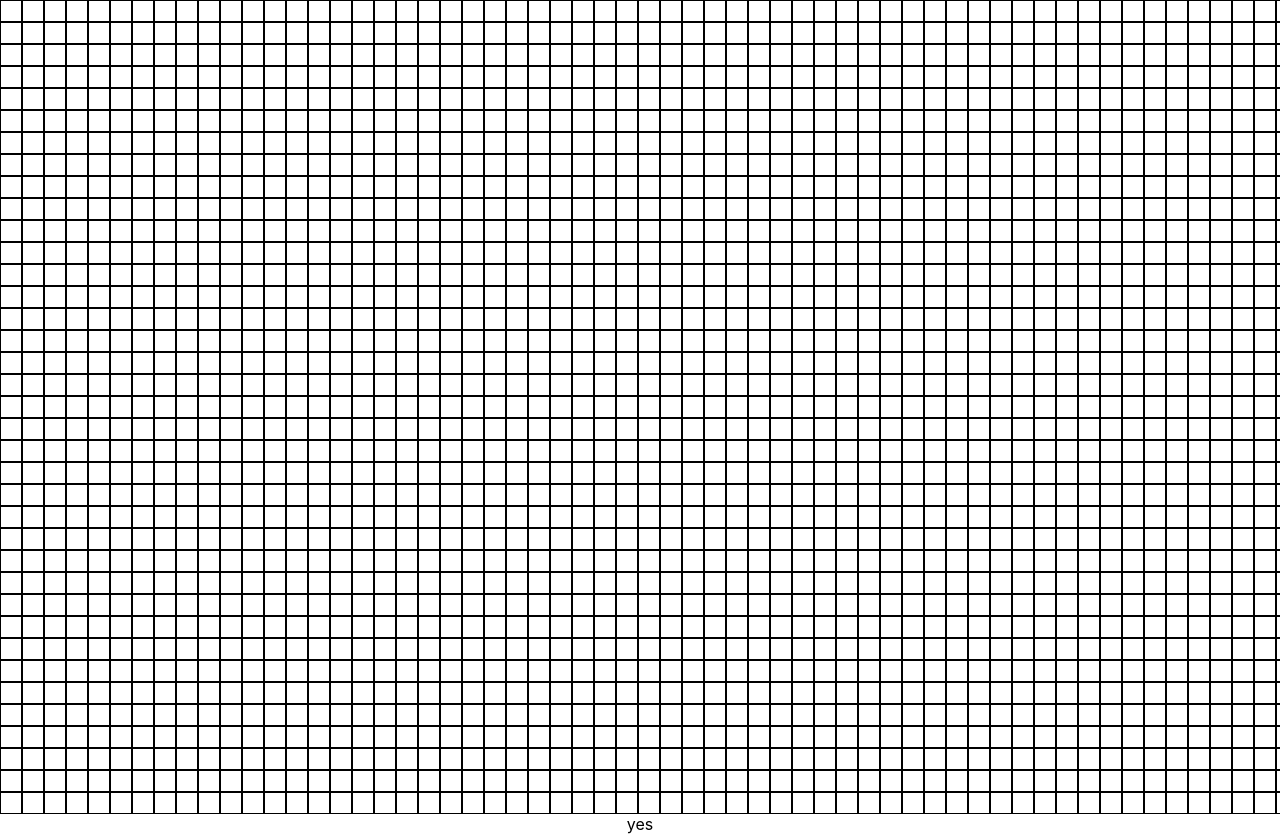
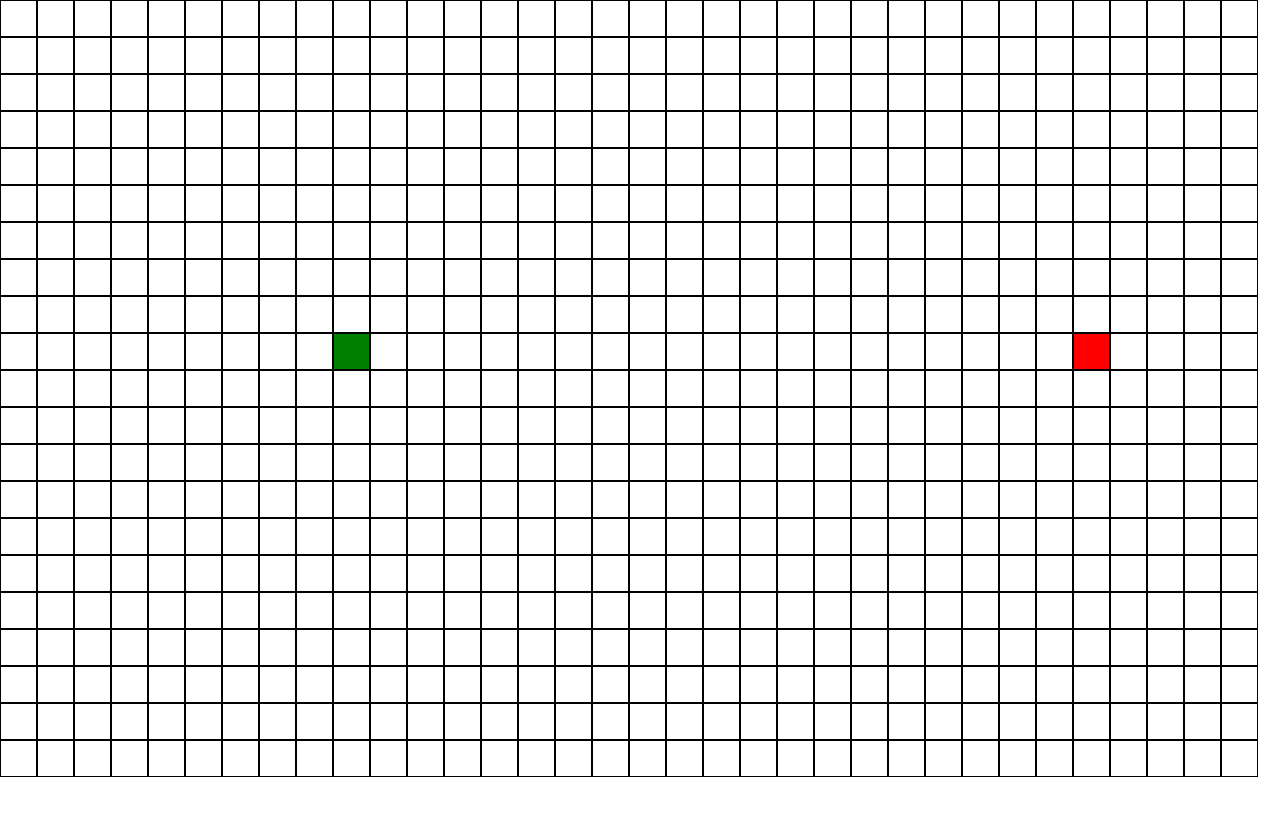
Before and after one commit to jzou9125/my-app, a React (Create React App) app: page / in a window 1280 px wide. After the commit the page ends 800 px from the top, so only its background shows below. Built offline with nearby package versions, Linux system fonts and the light colour scheme.

Commit message:
there is a graphing paper projected

```diff
--- a/package.json
+++ b/package.json
@@ -8,7 +8,7 @@
     "@testing-library/user-event": "^13.5.0",
     "react": "^18.2.0",
     "react-dom": "^18.2.0",
-    "react-scripts": "5.0.1",
+    "react-scripts": "^5.0.1",
     "web-vitals": "^2.1.4"
   },
   "scripts": {
--- a/src/App.js
+++ b/src/App.js
@@ -1,4 +1,3 @@
-import logo from "./logo.svg";
 import "./App.css";
 import PathfinderVisualizer from "./Pathfinder/PathfinderVisualizer";
 
--- a/src/Pathfinder/GraphPaper/GraphPaper.js
+++ b/src/Pathfinder/GraphPaper/GraphPaper.js
@@ -1,85 +1,42 @@
-import { useState, useEffect } from "react";
-import "./GraphPaper.css";
+import React, { useEffect, useState } from "react";
+import Node from "../Node/Node";
 
-function GraphPaper() {
-  // Create a 2D array to represent the graph paper
-  const [grid, setGrid] = useState([]);
-  const [startNode, setStartNode] = useState(null);
-  const [targetNode, setTargetNode] = useState(null);
+function GraphingPaper({ size }) {
+  const nodes = [];
+  const [width, setWidth] = useState(window.innerWidth);
+  const [height, setHeight] = useState(window.innerHeight);
+  const start = { row: 10, column: 10 };
+  const target = { row: 10, column: 30 };
 
   useEffect(() => {
-    const screenWidth = window.innerWidth;
-    const screenHeight = window.innerHeight;
-    const squareSize = 22;
-
-    const rows = Math.ceil(screenHeight / squareSize);
-    const columns = Math.ceil(screenWidth / squareSize);
-
-    const newGrid = Array.from({ length: rows }, () => []);
-    setGrid(newGrid.map((row) => Array.from({ length: columns }, () => null)));
+    function handleResize() {
+      setWidth(window.innerWidth);
+      setHeight(window.innerHeight);
+    }
+    window.addEventListener("resize", handleResize);
+    return () => {
+      window.removeEventListener("resize", handleResize);
+    };
   }, []);
 
-  const handleClick = (rowIndex, colIndex) => {
-    console.log(rowIndex, colIndex);
-    // Check if the start node has already been set
-    if (startNode) {
-      // If the start node has been set, set the target node
-      setTargetNode({ row: rowIndex, col: colIndex });
-    } else {
-      // If the start node has not been set, set the start node
-      setStartNode({ row: rowIndex, col: colIndex });
+  const cols = width / (size + 2);
+  const rows = height / (size + 2);
+  console.log(height, cols * 37);
+  console.log(rows, cols);
+  for (let i = 1; i < rows; i++) {
+    for (let j = 1; j < cols; j++) {
+      nodes.push(
+        <Node
+          id={`${i},${j}`}
+          size={size}
+          is_start={i == start.row && j == start.column}
+          is_target={i == target.row && j == target.column}
+        />
+      );
     }
-  };
+  }
 
-  return (
-    <div
-      style={{
-        display: "grid",
-        gridTemplateColumns: "repeat(auto-fit, 22px)",
-        gridTemplateRows: "repeat(auto-fit, 22px)",
-        gridGap: "0",
-        overflow: "hidden",
-        overflowY: "hidden",
-      }}
-    >
-      {grid.map((rows, rowIndex) =>
-        rows.map((item, colIndex) => {
-          // Determine the class to apply to the cell based on its state
-          let className = "";
-          if (
-            startNode &&
-            startNode.row === rowIndex &&
-            startNode.col === colIndex
-          ) {
-            className = "start-node";
-          } else if (
-            targetNode &&
-            targetNode.row === rowIndex &&
-            targetNode.col === colIndex
-          ) {
-            className = "target-node";
-          }
-
-          return (
-            <div
-              key={`${rowIndex}-${colIndex}`}
-              style={{
-                gridColumn: `${colIndex + 1} / ${colIndex + 2}`,
-                gridRow: `${rowIndex + 1} / ${rowIndex + 2}`,
-                width: "20px",
-                height: "20px",
-                border: "1px solid black",
-              }}
-              className={className}
-              onClick={() => handleClick(rowIndex, colIndex)}
-            >
-              {item || ""}
-            </div>
-          );
-        })
-      )}
-    </div>
-  );
+  return <div style={{ display: "flex", flexWrap: "wrap" }}>{nodes}</div>;
 }
 
-export default GraphPaper;
+export default GraphingPaper;
--- a/src/Pathfinder/Node/Node.css
+++ b/src/Pathfinder/Node/Node.css
@@ -0,0 +1,7 @@
+.start {
+  background-color: green;
+}
+
+.target {
+  background-color: red;
+}
--- a/src/Pathfinder/Node/Node.js
+++ b/src/Pathfinder/Node/Node.js
@@ -1,12 +1,23 @@
+import "./Node.css";
 import React, { Component } from "react";
-import "./Node.css";
 
-export default class Node extends Component {
-  constructor(props) {
-    super(props);
-  }
+class Node extends Component {
+  render() {
+    const { id, size, is_start, is_target } = this.props;
+    const className = is_start ? "start" : is_target ? "target" : "";
 
-  render() {
-    return <div className="node"> </div>;
+    return (
+      <div
+        id={id}
+        className={className}
+        style={{
+          width: size,
+          height: size,
+          border: "1px solid black",
+        }}
+      />
+    );
   }
 }
+
+export default Node;
--- a/src/Pathfinder/PathfinderVisualizer.js
+++ b/src/Pathfinder/PathfinderVisualizer.js
@@ -1,7 +1,6 @@
 import React, { Component, useEffect, useState } from "react";
-import Node from "./Node/Node";
 import "./PathfinderVisualizer.css";
-import GraphPaper from "./GraphPaper/GraphPaper";
+import GraphingPaper from "./GraphPaper/GraphPaper";
 
 export default class PathfinderVisualizer extends Component {
   constructor(props) {
@@ -12,10 +11,7 @@ export default class PathfinderVisualizer extends Component {
   render() {
     return (
       <>
-        <div>
-          <GraphPaper> </GraphPaper>
-        </div>
-        <div> yes</div>
+        <GraphingPaper size={35} />
       </>
     );
   }
```
Also changed, not shown: public/index.html (+0 -10 lines), 1 other file (tests, documents, lock files or other folders).
